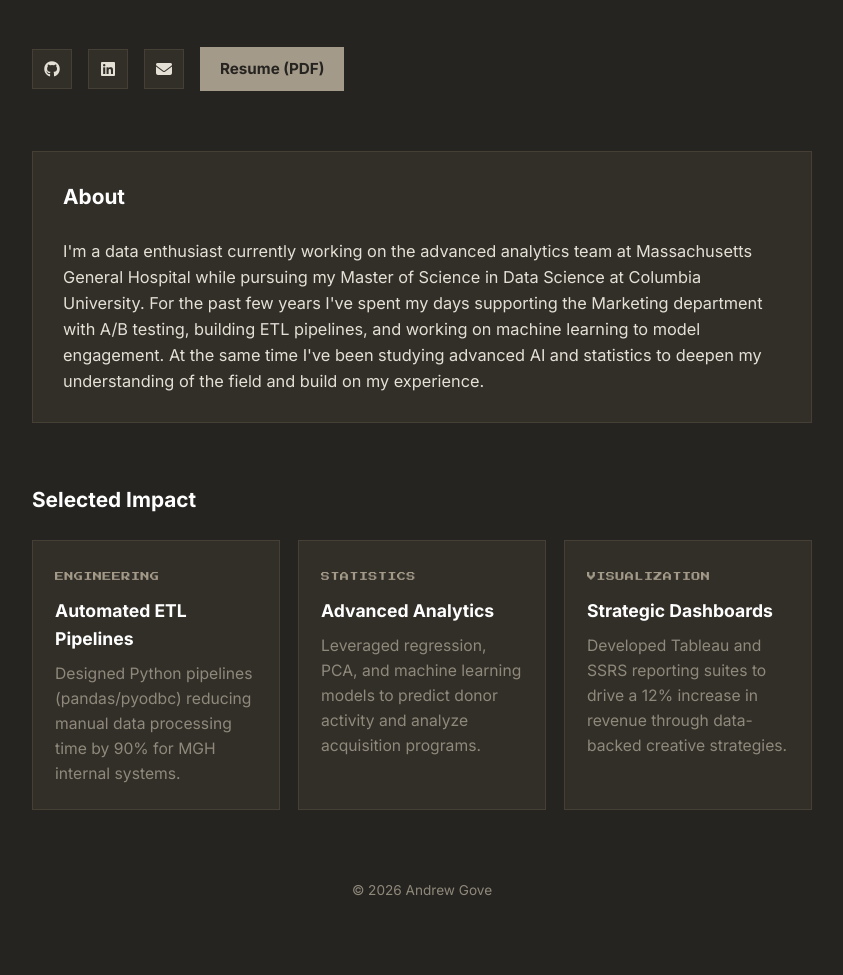
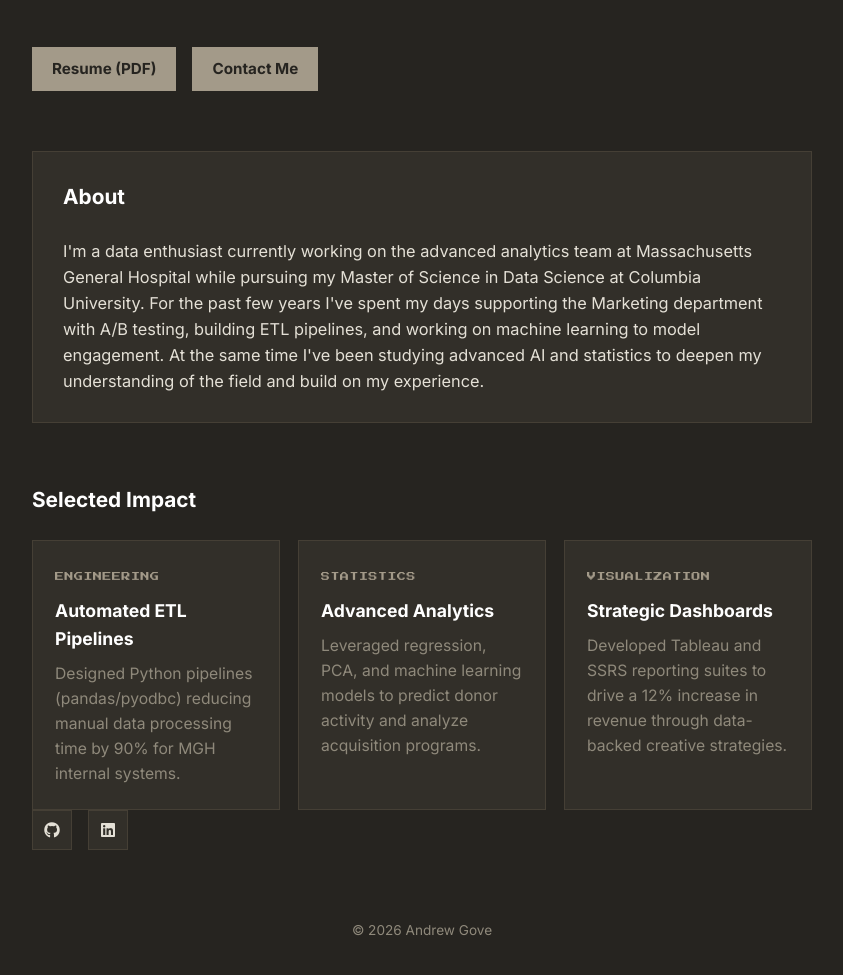
Before and after one commit to ag5212/AndrewGove, a plain HTML site: page index.html in a window 1280 px wide. Shown: the part 223-1198 px from the top of the page, without its empty margins (218-1061 px from the left). Drawn offline with Linux system fonts and the light colour scheme.

Commit message:
Update index.html

```diff
--- a/index.html
+++ b/index.html
@@ -182,10 +182,8 @@
   </div>
 
   <div class="links">
-    <a class="icon-link" href="https://github.com/yourusername" target="_blank" title="GitHub"><i class="fa-brands fa-github"></i></a>
-    <a class="icon-link" href="https://www.linkedin.com/in/ag5212/" target="_blank" title="LinkedIn"><i class="fa-brands fa-linkedin"></i></a>
-    <a class="icon-link" href="mailto:ag5212@columbia.edu" title="Email"><i class="fa-solid fa-envelope"></i></a>
     <a class="btn" href="#">Resume (PDF)</a>
+    <a class="btn btn-outline" href="contact.html">Contact Me</a>
   </div>
 
   <div class="bio">
@@ -217,7 +215,10 @@
       <p>Developed Tableau and SSRS reporting suites to drive a 12% increase in revenue through data-backed creative strategies.</p>
     </div>
   </div>
-
+    <div class="links">
+    <a class="icon-link" href="https://github.com/yourusername" target="_blank" title="GitHub"><i class="fa-brands fa-github"></i></a>
+    <a class="icon-link" href="https://www.linkedin.com/in/ag5212/" target="_blank" title="LinkedIn"><i class="fa-brands fa-linkedin"></i></a>
+  </div>
   <div class="footer">© 2026 Andrew Gove</div>
 
 </div>
```
